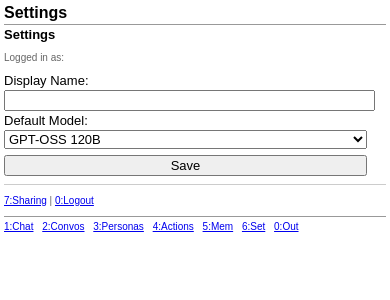
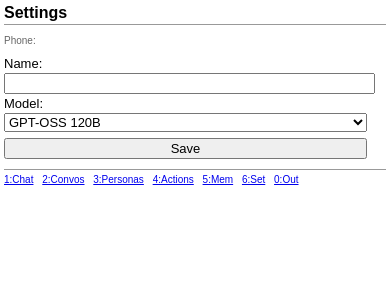
Before and after one commit to redson-ngwira/redchats-feature-phone, a Django app: page /accounts/settings/ in a window 390 px wide. Shown: the top 300 px of the page. Run offline with Django 5.2, Linux system fonts and the light colour scheme; the visitor is signed in with stand-in values (Sample User, id 1).

Commit message:
Polish feature phone UX: remove duplicate titles, compact lists
- Removed duplicate h2 headers (base h1 already shows page_title)
- Compacted personas list (names only, E/D links)
- Compacted quick actions (removed verbose descriptions)
- Compacted conversations (shorter titles, R/D links)
- Fixed settings page duplicate navigation bar
- Trimmed memory page instructions

```diff
--- a/templates/accounts/logout_confirm.html
+++ b/templates/accounts/logout_confirm.html
@@ -1,9 +1,9 @@
 {% extends "base.html" %}
 {% block content %}
-<h2>Logout?</h2>
+<p>Sure?</p>
 <form method="post" action="{% url 'accounts:logout' %}">
 {% csrf_token %}
 <input type="submit" value="Yes, Logout"/>
 </form>
-<p><a href="{% url 'chat:chat' %}">[Cancel]</a></p>
+<p><a href="{% url 'chat:chat' %}">[No]</a></p>
 {% endblock %}
--- a/templates/accounts/profile.html
+++ b/templates/accounts/profile.html
@@ -1,16 +1,10 @@
 {% extends "base.html" %}
 {% block content %}
-<h2>Settings</h2>
-<p class="hint">Logged in as: {{ user.phone }}</p>
+<p class="hint">Phone: {{ user.phone }}</p>
 <form method="post" action="{% url 'accounts:profile' %}">
 {% csrf_token %}
-<label>Display Name:<br/>{{ form.display_name }}</label><br/>
-<label>Default Model:<br/>{{ form.default_model }}</label><br/>
+<label>Name:<br/>{{ form.display_name }}</label><br/>
+<label>Model:<br/>{{ form.default_model }}</label><br/>
 <input type="submit" value="Save"/>
 </form>
-<hr/>
-<p class="hint">
-<a href="{% url 'sharing:list' %}">7:Sharing</a> |
-<a href="{% url 'accounts:logout' %}">0:Logout</a>
-</p>
 {% endblock %}
--- a/templates/chat/daily_prompts.html
+++ b/templates/chat/daily_prompts.html
@@ -1,6 +1,5 @@
 {% extends "base.html" %}
 {% block content %}
-<h2>Daily Prompts</h2>
 <p class="hint">Pick one or "r" for random:</p>
 <form method="post">
 {% csrf_token %}
--- a/templates/memory/list.html
+++ b/templates/memory/list.html
@@ -1,8 +1,6 @@
 {% extends "base.html" %}
 {% block content %}
-<h2>Memory</h2>
-<p class="hint">Facts the AI remembers about you across chats.</p>
-<p class="hint">Type number to edit, "n" for new, "e" to extract from chat:</p>
+<p class="hint">AI remembers facts about you. Number=edit, n=new, e=extract:</p>
 <form method="post">
 {% csrf_token %}
 <input type="text" name="choice" autofocus="autofocus" style="width:50px"/>
--- a/templates/quickactions/list.html
+++ b/templates/quickactions/list.html
@@ -1,8 +1,6 @@
 {% extends "base.html" %}
 {% block content %}
-<h2>Quick Actions</h2>
-<p class="hint">In chat, type: number + space + text<br/>e.g. "1 photosynthesis" = Explain</p>
-<p class="hint">Type number to edit:</p>
+<p class="hint">In chat: key + space + text<br/>e.g. "1 sun" = Explain sun</p>
 <form method="post">
 {% csrf_token %}
 <input type="text" name="choice" inputmode="numeric" autofocus="autofocus" style="width:50px"/>
@@ -12,7 +10,6 @@
 {% for num, a in actions %}
 <div class="list-item">
 <strong>{{ num }}.</strong> {{ a.label }}
-<span class="hint">- {{ a.prompt_template|truncatechars:35 }}</span>
 </div>
 {% endfor %}
 {% endblock %}
--- a/templates/sharing/list.html
+++ b/templates/sharing/list.html
@@ -1,7 +1,6 @@
 {% extends "base.html" %}
 {% block content %}
-<h2>Sharing</h2>
-<p class="hint">Type "n" to share, "i" to import a code:</p>
+<p class="hint">"n" to share, "i" to import a code:</p>
 <form method="post">
 {% csrf_token %}
 <input type="text" name="choice" autofocus="autofocus" style="width:50px"/>
```
Also changed, not shown: templates/conversations/list.html (+6 -9 lines), templates/personas/list.html (+4 -7 lines).
